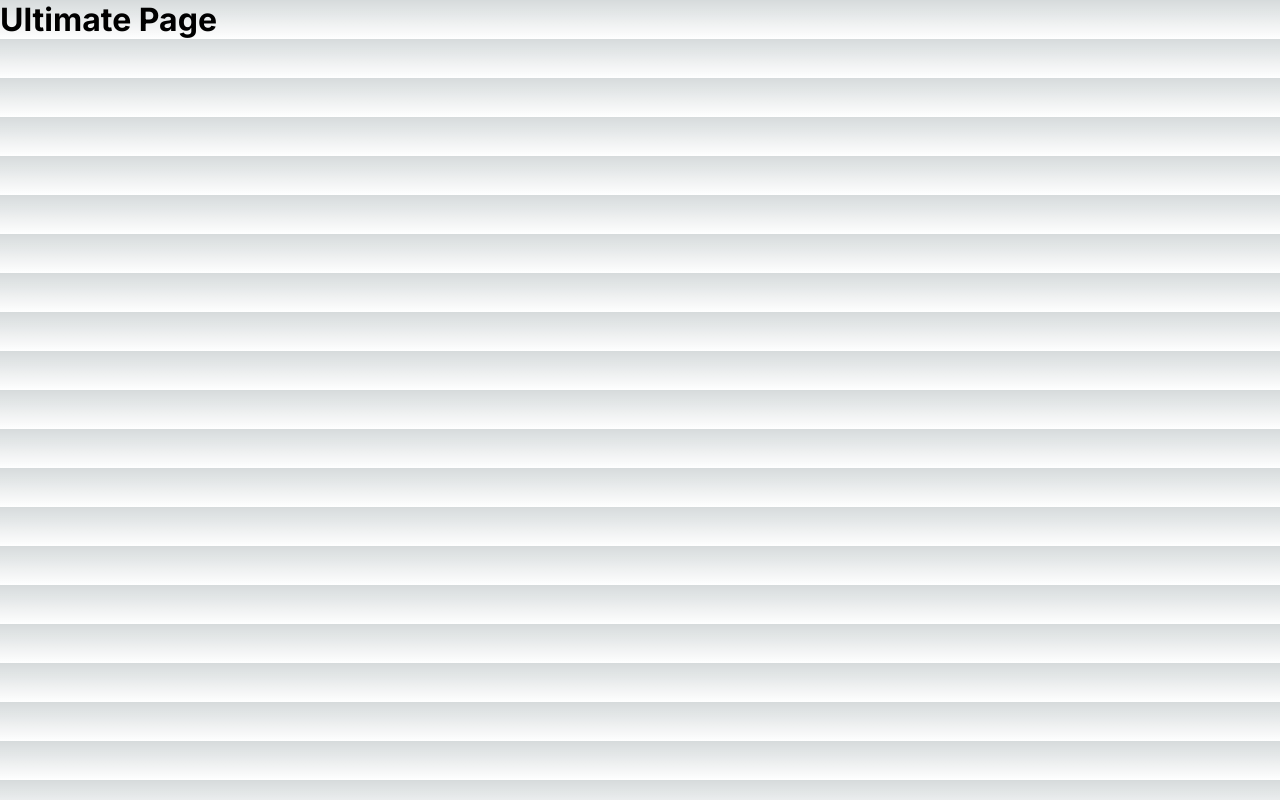
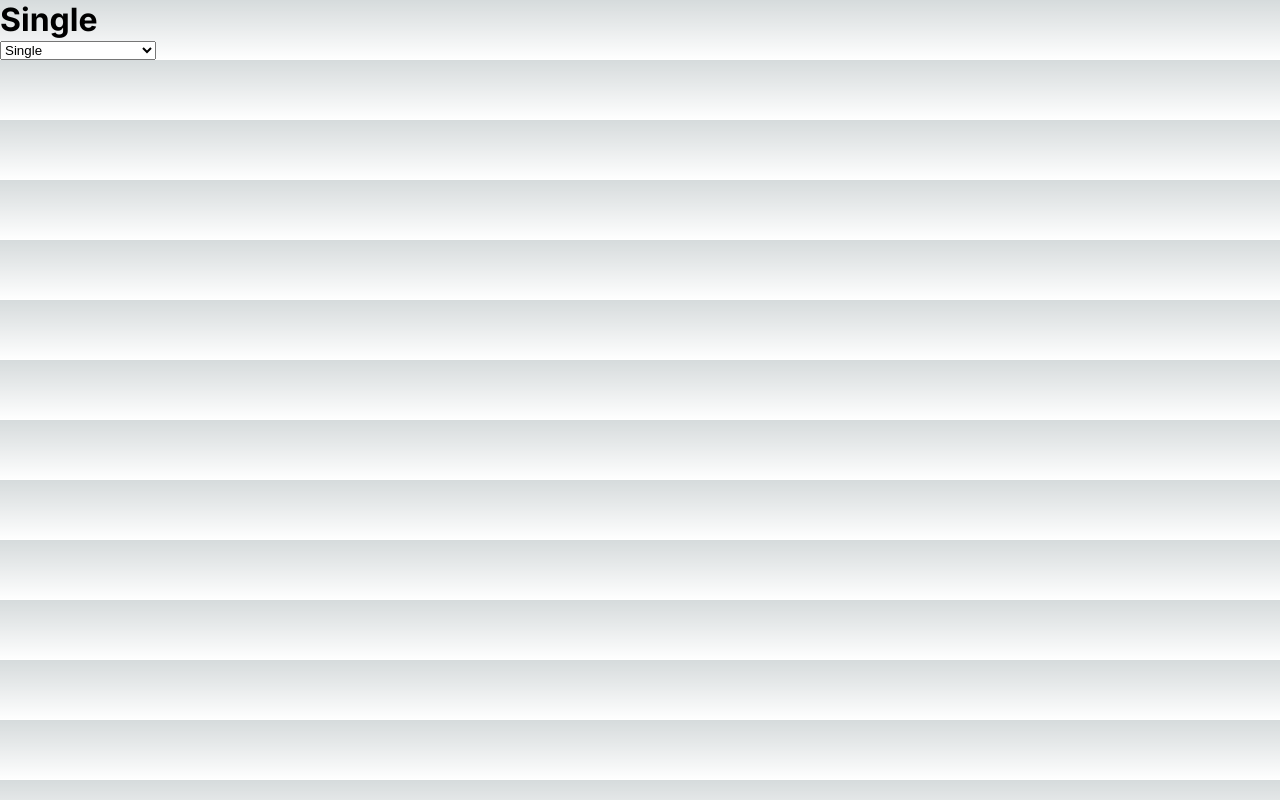
Before and after one commit to Eccentricware/reconciled-randomizers, a Next.js app: page /ultimate in a window 1280 px wide. Built offline with nearby package versions, Linux system fonts and the light colour scheme.

Commit message:
Smash mode selection

```diff
--- a/src/app/ultimate/page.tsx
+++ b/src/app/ultimate/page.tsx
@@ -1,7 +1,31 @@
+'use client';
+
+import { ChangeEvent, useState } from 'react';
+
 export default function Home() {
+  const [mode, setMode] = useState(1);
+
+  const handleModeChange = (poolMode: number) => {
+    setMode(poolMode);
+  }
+
   return (
     <main>
-      <h1>Ultimate Page</h1>
+      {mode === 1 && <h1>Single</h1>}
+      {mode === 3 && <h1>3-Person Squad Strike</h1>}
+      {mode === 5 && <h1>5-Person Squad Strike</h1>}
+      {mode === 0 && <h1>Custom</h1>}
+      {mode === -1 && <h1>Favor Editing</h1>}
+
+      <select value={mode} onChange={(e: ChangeEvent<HTMLSelectElement>) => {
+        handleModeChange(Number(e.target.value))
+      }}>
+        <option value={1}>Single</option>
+        <option value={3}>3 Person Squad Strike</option>
+        <option value={5}>5 Person Squad Strike</option>
+        <option value={0}>Custom</option>
+        <option value={-1}>Favor Editing</option>
+      </select>
     </main>
   )
 }
```
Also changed, not shown: src/components/ultimate/UltimateBody.tsx (added, +22 -0 lines).
